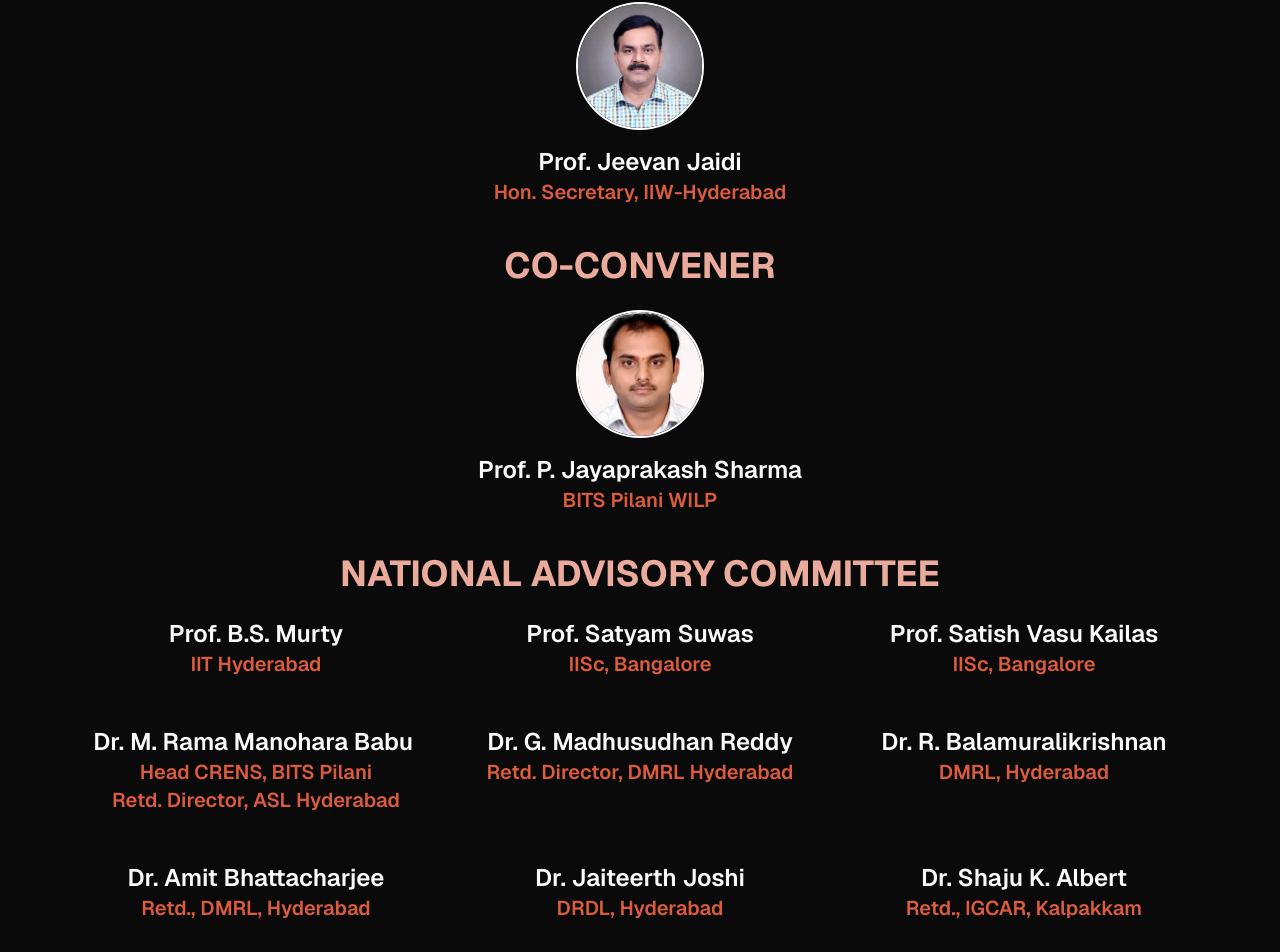
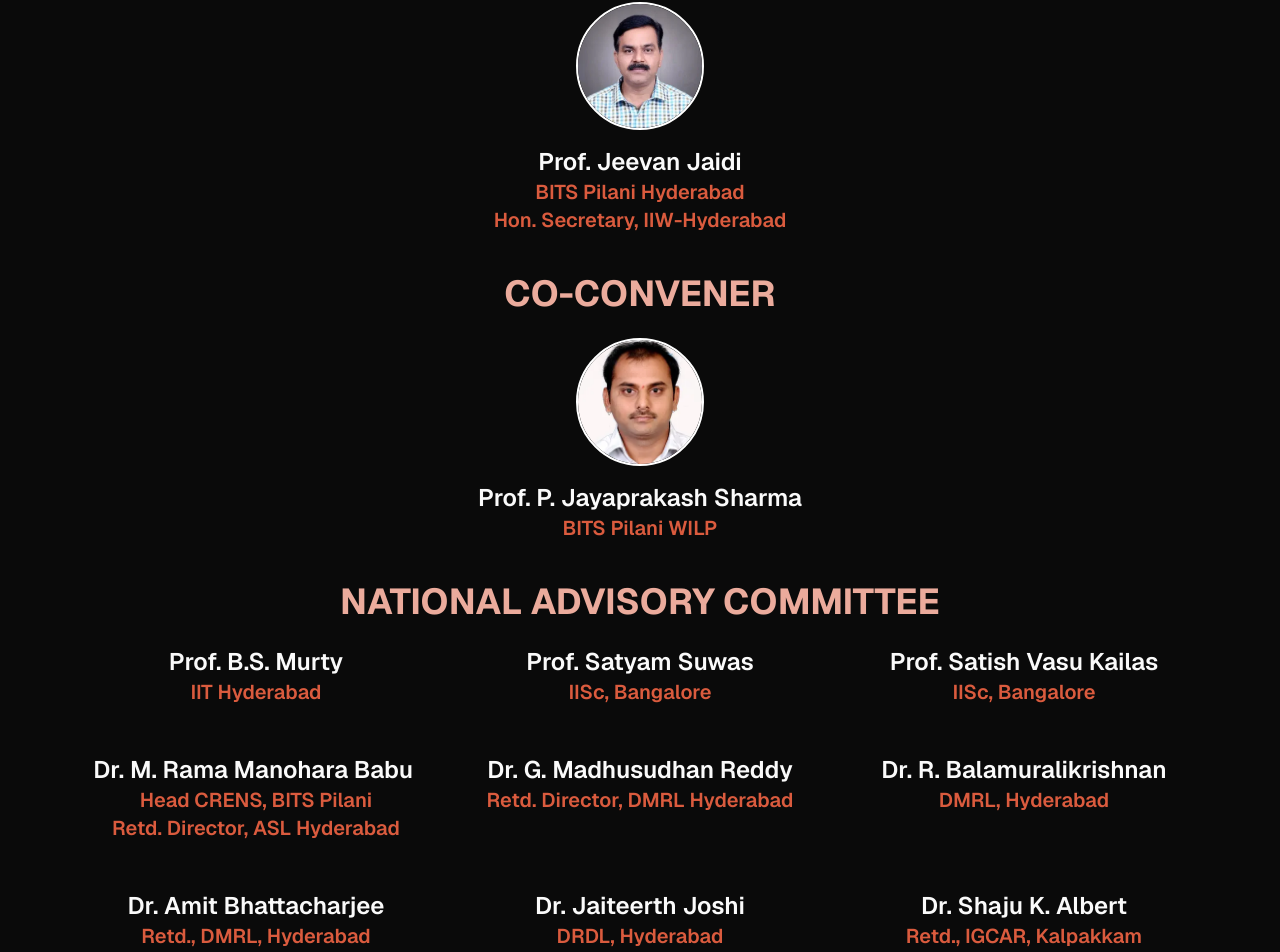
Before and after one commit to ncwam-bphc/website, a Next.js app: page /committee in a window 1280 px wide. Shown: the part 2122-3074 px from the top of the page. Built offline with nearby package versions, Linux system fonts and the light colour scheme.

Commit message:
Update page.tsx

```diff
--- a/src/app/committee/page.tsx
+++ b/src/app/committee/page.tsx
@@ -116,7 +116,7 @@
           contentList={[
             {
               name: "Prof. Jeevan Jaidi",
-              institution: "Hon. Secretary, IIW-Hyderabad",
+              institution: "BITS Pilani Hyderabad\nHon. Secretary, IIW-Hyderabad",
               imageUrl: JeevanJaidiPic,
             },
           ]}
```
